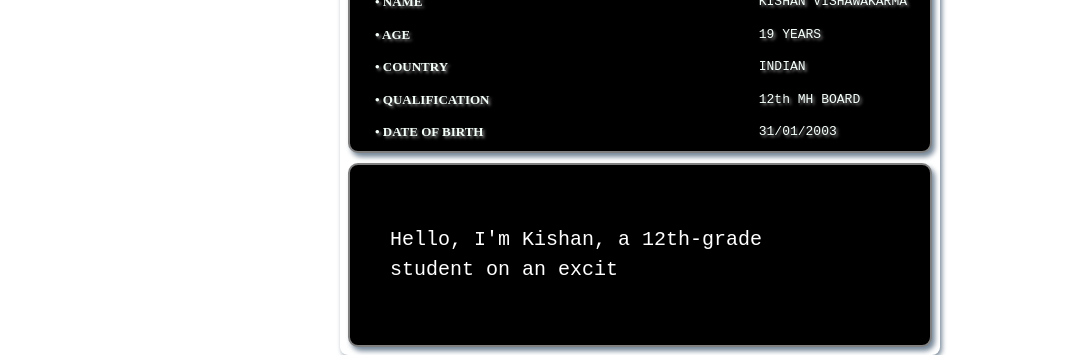
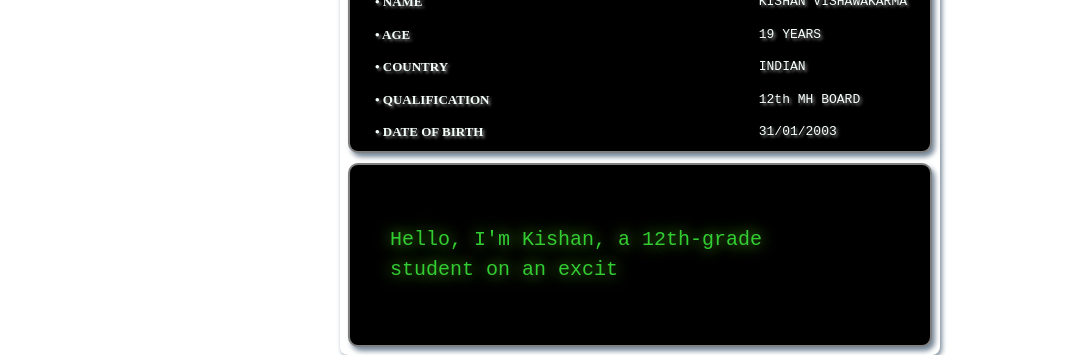
Before and after one commit to kishan899/Myprotfolio, a plain HTML site: page index.html in a window 1280 px wide. Shown: the part 538-893 px from the top of the page, without its empty margins (0-1078 px from the left). Drawn offline with Linux system fonts and the light colour scheme.

Commit message:
text-color

```diff
--- a/index.html
+++ b/index.html
@@ -287,8 +287,10 @@
             font-family: 'Courier New';
             font-size: 20px;
             line-height: 1.5;
-            color: white;
+            color: limegreen;
             padding: 5px;
+            text-shadow: 0 0 15px rgba(127, 253, 48, 0.8);
+
         }
 
   </style>
```
